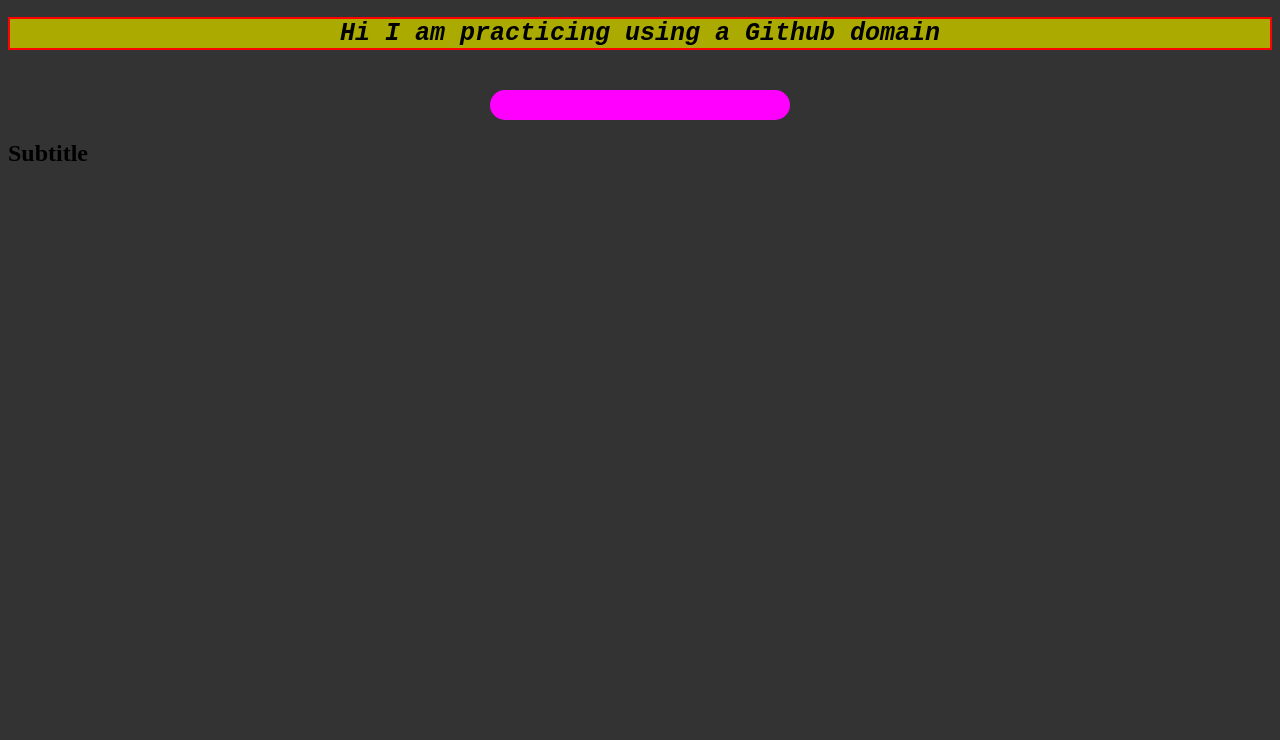
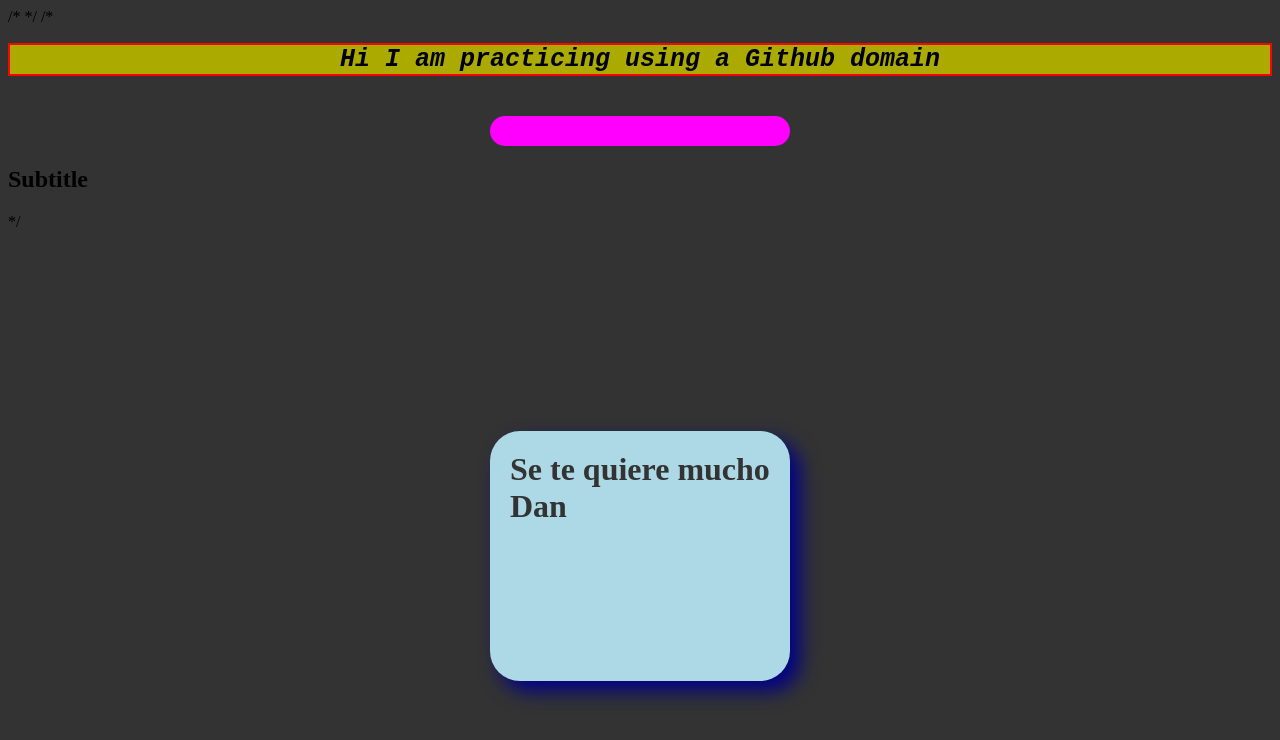
Before and after one commit to genrommel/primerRepoGithub, a plain HTML site: page index.html in a window 1280 px wide. Drawn offline with Linux system fonts and the light colour scheme.

Commit message:
Update index.html

```diff
--- a/index.html
+++ b/index.html
@@ -4,6 +4,21 @@
     <meta charset="UTF-8">
     <!-- <link rel="stylesheet" href="/styles.css"> -->
     <title>Github personal domain_ html</title>
+    <style>
+      .Dani{
+        width: 300px;
+        height: 250px;
+        padding: 20px;
+        margin-top: 200px;
+        margin-left: auto;
+        margin-right: auto;
+        color: #333;
+        background-color: lightblue;
+        border-radius: 30px;
+        box-shadow: 10px 10px 20px 0 #008;
+      }
+    </style>
+    /*
     <style>
     *{
        box-sizing: border-box;
@@ -33,11 +48,15 @@
     }
 
     </style>
+    */
   </head>
   <body>
+    /*
     <h1 class="title"> Hi I am practicing using a Github domain</h1>
     <div class="box"></div>
     <h2>Subtitle</h2>
+    */
+    <h1 class="Dani">Se te quiere mucho Dan</h1>
   </body>
 
 </html>
```
